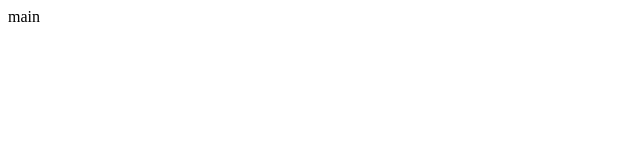
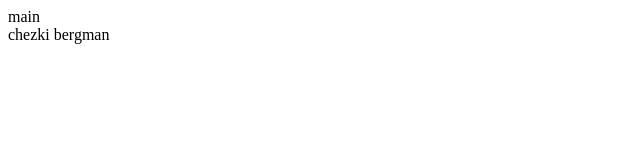
Before and after one commit to chezkiBergman/my-project, a plain HTML site: page index.html in a window 1280 px wide. Shown: the full height of the page, 0-640 px from the left. Drawn offline with Linux system fonts and the light colour scheme.

Commit message:
Update index.html

```diff
--- a/index.html
+++ b/index.html
@@ -8,7 +8,7 @@
 </head>
 <body>
     <div>main</div>
-    <div></div>
+    <div>chezki bergman</div>
     <div></div>
 </body>
 </html>
```
